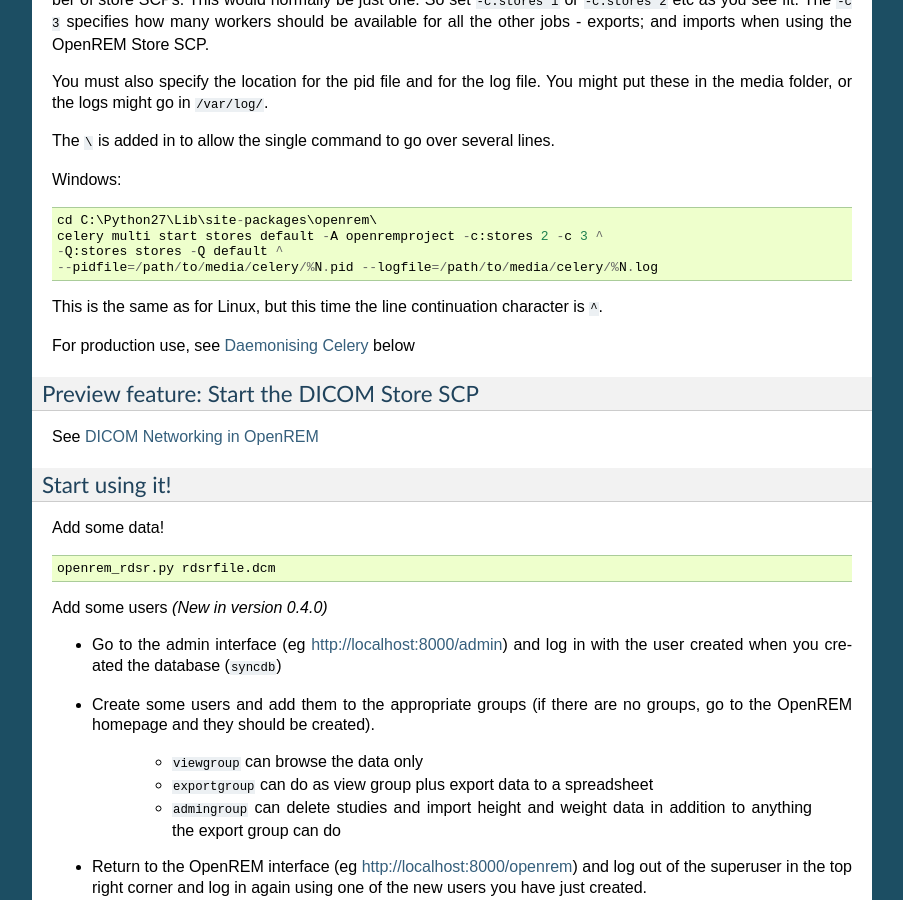
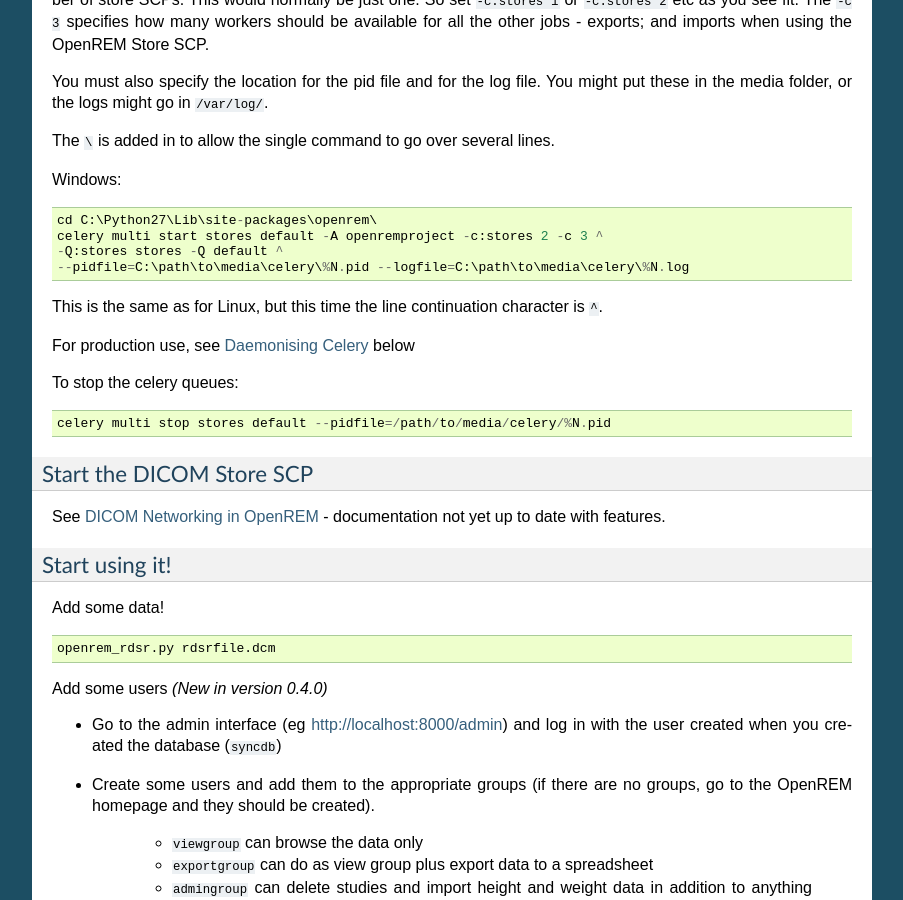
Before and after one commit to ckswilliams/modOpenREM, a Sphinx documentation site: the page built from docs/install.rst, in a window 1280 px wide and 900 px high, scrolled down 6246 px. Shown: the whole window, without its empty margins (198-1101 px from the left). Built offline with Sphinx 7.4.7, drawn with Linux system fonts in a browser that asks for light colours; some of the changed text lies outside the part shown.

Commit message:
Added notes to docs regarding stopping the Celery queues. Added DICOM networking to headline changes.

```diff
--- a/docs/install.rst
+++ b/docs/install.rst
@@ -234,7 +234,7 @@
     It is recommended that the image file types and ``RM_DCM_NOMATCH`` are set to ``True``, as they can fill the disk
     quickly if they are allowed to build up!
 
-See :doc:`netdicom`
+See :doc:`netdicom` (docs not yet up to date with features)
 
 Create the database
 -------------------
@@ -363,16 +363,21 @@
     cd C:\Python27\Lib\site-packages\openrem\
     celery multi start stores default -A openremproject -c:stores 2 -c 3 ^
     -Q:stores stores -Q default ^
-    --pidfile=/path/to/media/celery/%N.pid --logfile=/path/to/media/celery/%N.log
+    --pidfile=C:\path\to\media\celery\%N.pid --logfile=C:\path\to\media\celery\%N.log
 
 This is the same as for Linux, but this time the line continuation character is ``^``.
 
 For production use, see `Daemonising Celery`_ below
 
-Preview feature: Start the DICOM Store SCP
-------------------------------------------
+To stop the celery queues::
 
-See :doc:`netdicom`
+    celery multi stop stores default --pidfile=/path/to/media/celery/%N.pid
+
+
+Start the DICOM Store SCP
+-------------------------
+
+See :doc:`netdicom` - documentation not yet up to date with features.
 
 Start using it!
 ---------------
```
Also changed, not shown: docs/release-0.7.0.rst (+10 -1 lines).
